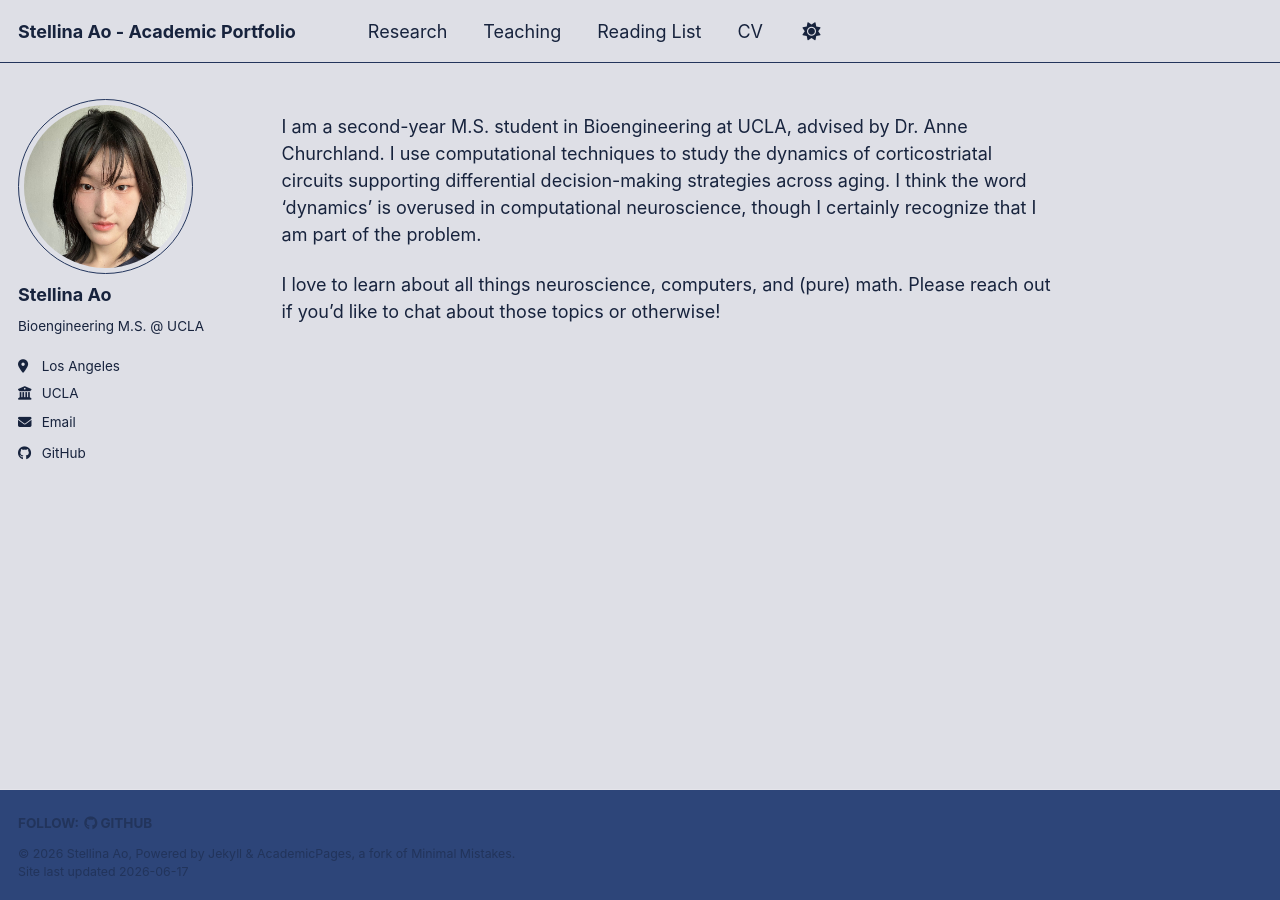
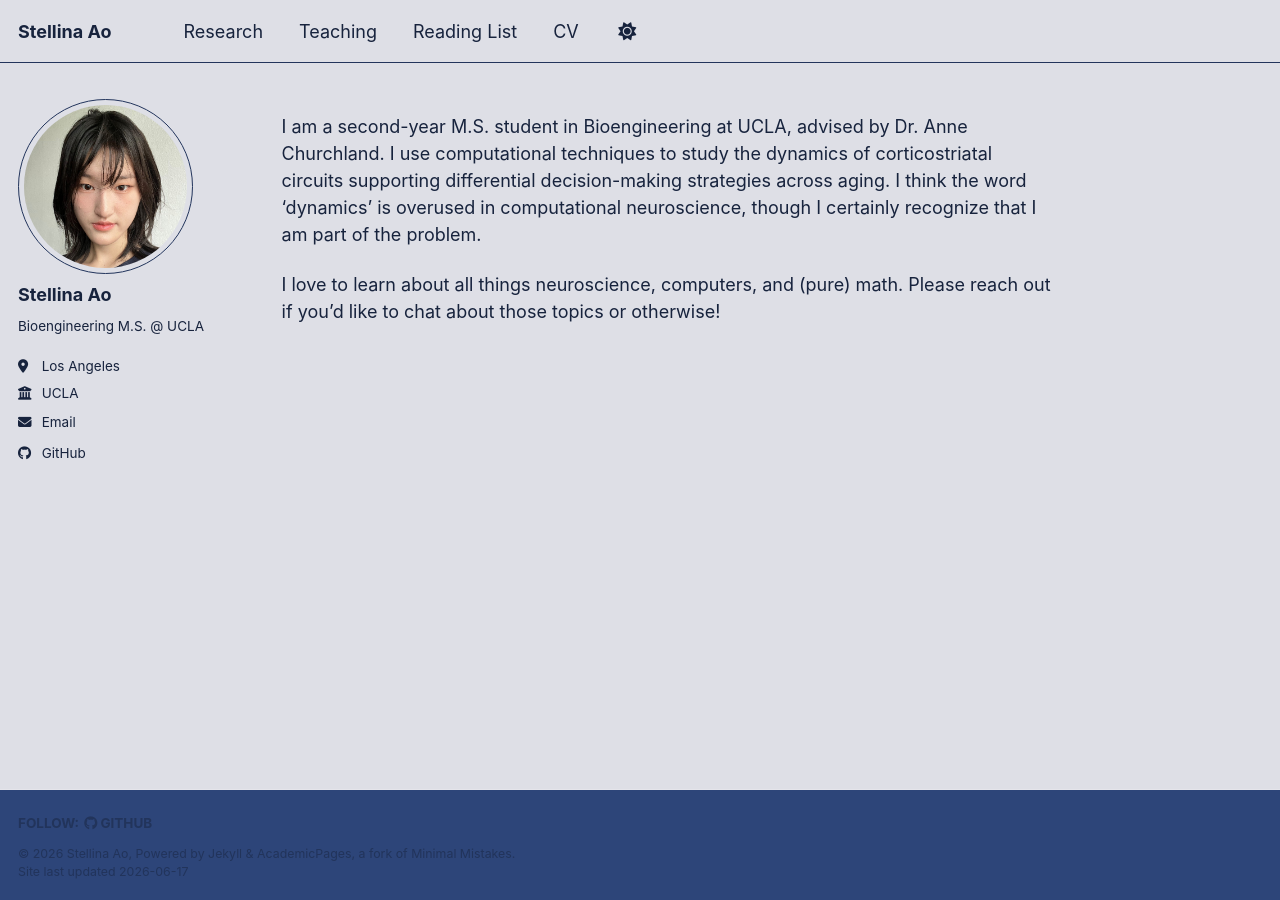
Before and after one commit to stellinaao/stellinaao.github.io, a Jekyll site: the page built from _pages/about.md, in a window 1280 px wide. Built offline with Jekyll 4.4.1, drawn with Linux system fonts in a browser that asks for light colours; a script bundle is joined from its source files by our own code; library files that are not in the unit come from our copies.

```diff
--- a/_config.yml
+++ b/_config.yml
@@ -9,7 +9,7 @@
 # Basic Site Settings
 locale                   : "en-US"
 site_theme               : "stellina" # Currently available options are "default", "air"
-title                    : "Stellina Ao - Academic Portfolio"
+title                    : "Stellina Ao"
 title_separator          : "-"
 name                     : &name "Stellina Ao"
 description              : &description "Stellina Ao's Academic Portfolio"   # Update this with a general description of your site, this is the default if not overridden by a page
```
